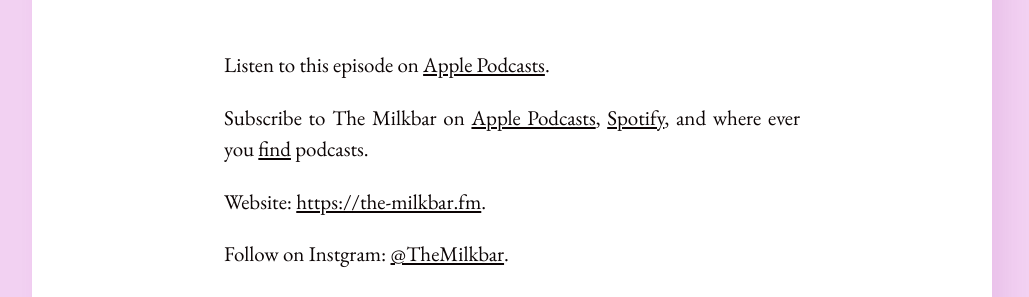
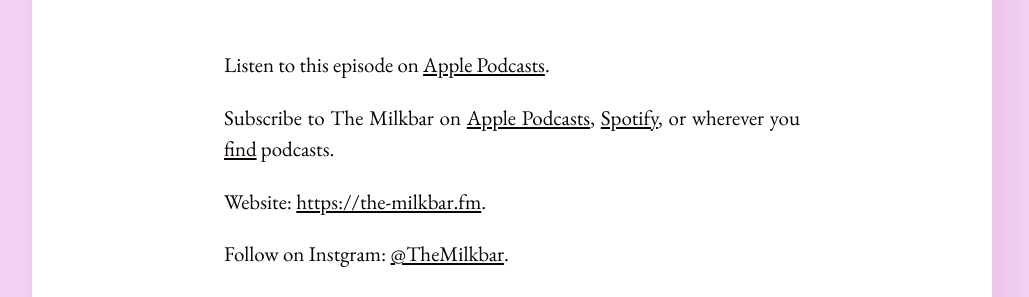
Before and after one commit to mariahlattas/website, a Jekyll site: the page built from _posts/the-milkbar/2019-11-07-test-podcast.md, in a window 1280 px wide. Shown: the part 1365-1662 px from the top of the page, without its empty margins (128-1157 px from the left). Built offline with Jekyll 4.4.1, drawn with Linux system fonts in a browser that asks for light colours.

Commit message:
Update podcast.html

```diff
--- a/_includes/podcast.html
+++ b/_includes/podcast.html
@@ -10,6 +10,6 @@
     <p><a href="{% if page.download-link.size > 1 %}{{ page.download-link }}{% else %}/assets/audio/{{ page.podcast | slugify }}/{{ page.date | date: "%Y-%m-%d" }}-{{ page.title | split: ": " | last | slugify }}.mp3{% endif %}">Download this episode</a>.</p>
 {% endif %}
 
-<p>Subscribe to {{ page.podcast }} on <a href="{{ page.apple }}">Apple Podcasts</a>, <a href="{{ page.spotify }}">Spotify</a>, and where ever you <a href="{{ page.subscribe }}">find</a> podcasts.</p>
+<p>Subscribe to {{ page.podcast }} on <a href="{{ page.apple }}">Apple Podcasts</a>, <a href="{{ page.spotify }}">Spotify</a>, or wherever you <a href="{{ page.subscribe }}">find</a> podcasts.</p>
 
 {% include socials.html %}
```
